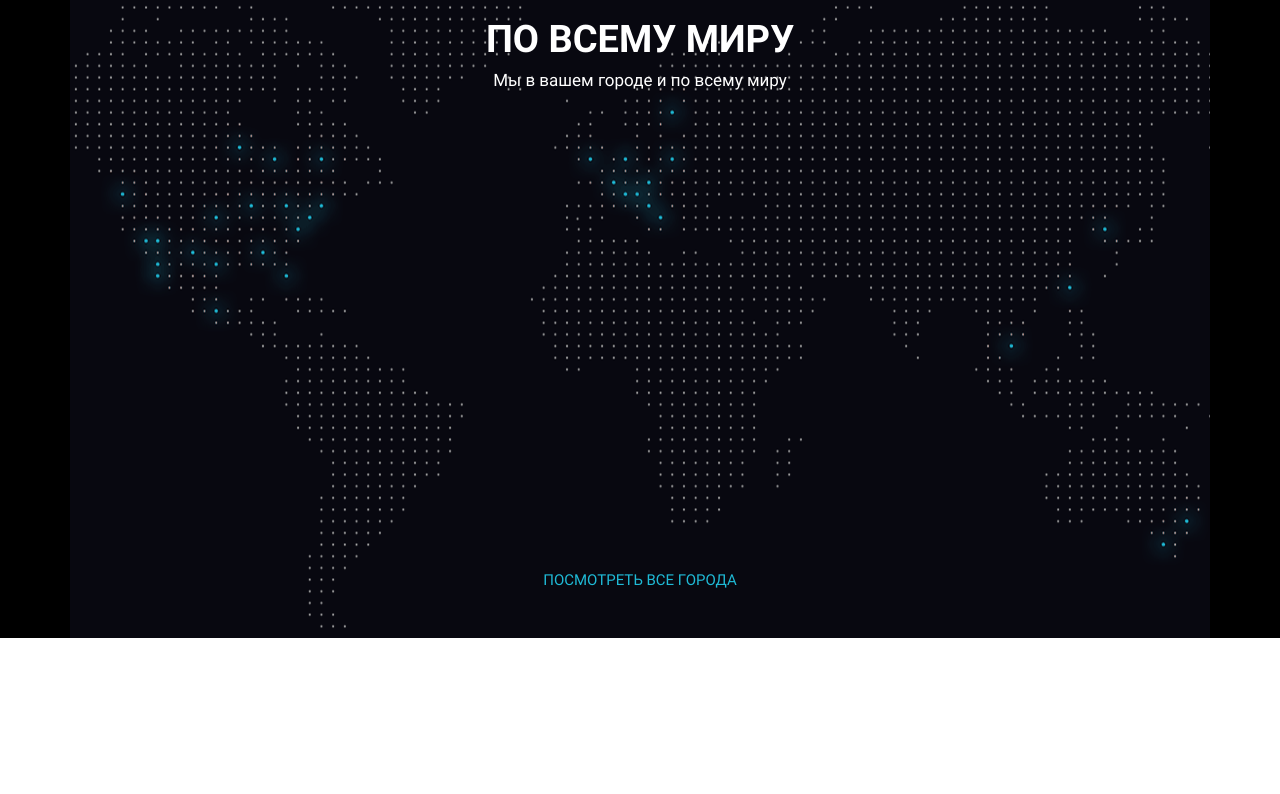
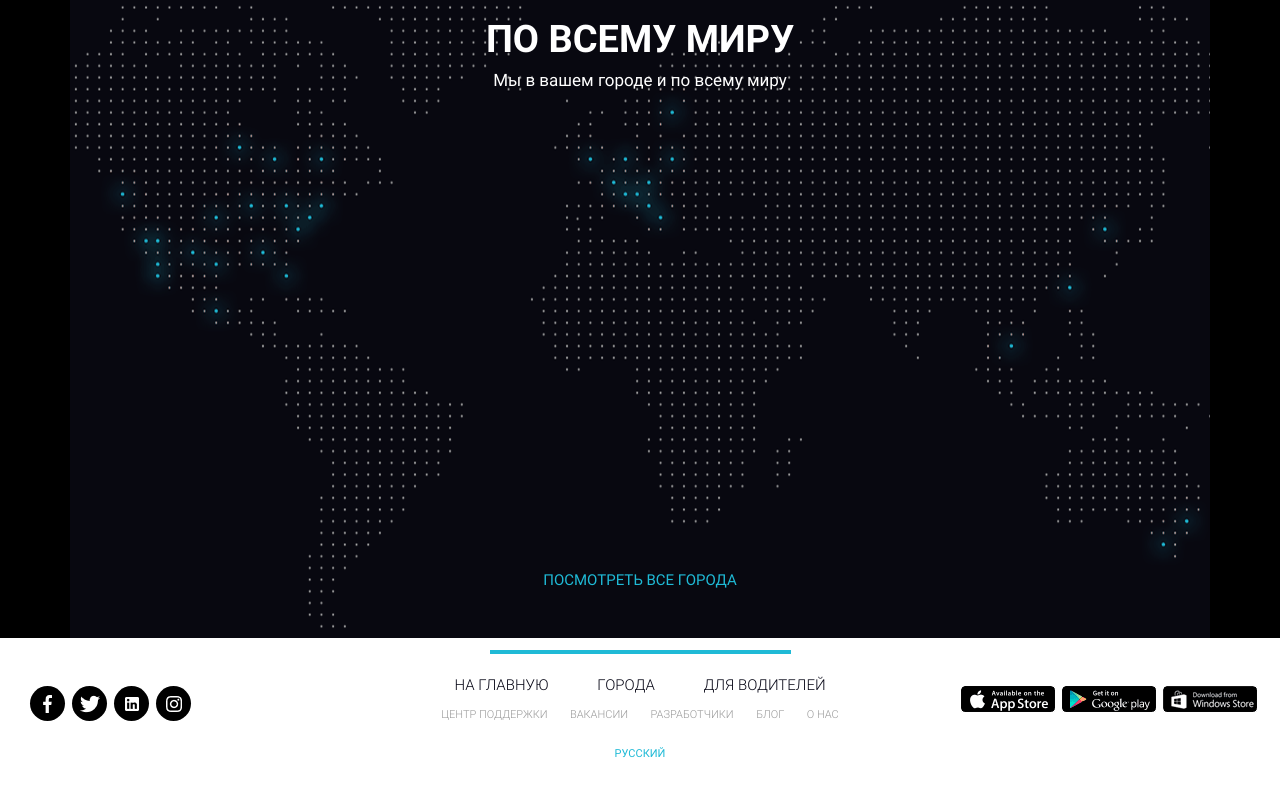
Before and after one commit to vladsfx/uber_training, a plain HTML site: page src/index.html in a window 1280 px wide. Shown: the part 4693-5487 px from the top of the page. Before the commit the page ends 5331 px from the top, so only its background shows below. Drawn offline with Linux system fonts and the light colour scheme.

Commit message:
Добавлениe footer'а

```diff
--- a/src/index.html
+++ b/src/index.html
@@ -318,5 +318,53 @@
 				<button class="map_btn">Посмотреть все города</button>
 			</div>
 		</section>
+
+		<footer>
+			<ul class="social">
+				<li>
+					<a href="#"><div class="social_img"><img src="img/brands/facebook.png" alt="fscebook" /></div></a>
+				</li>
+				<li>
+					<a href="#"><div class="social_img"><img src="img/brands/twitter.png" alt="twitter" /></div></a>
+				</li>
+				<li>
+					<a href="#"><div class="social_img"><img src="img/brands/linkedin.png" alt="linkedin" /></div></a>
+				</li>
+				<li>
+					<a href="#"><div class="social_img"><img src="img/brands/instagram.png" alt="instagram" /></div></a>
+				</li>
+			</ul>
+			<div class="container">
+				<div class="row">
+					<div class="col-md-6 offset-md-3">
+						<div class="line"></div>
+						<ul class="list_head">
+							<li><a href="#">на главную</a></li>
+							<li><a href="#">города</a></li>
+							<li><a href="#">для водителей</a></li>
+						</ul>
+						<ul class="list_subhead">
+							<li><a href="#">центр поддержки</a></li>
+							<li><a href="#">вакансии</a></li>
+							<li><a href="#">разработчики</a></li>
+							<li><a href="#">блог</a></li>
+							<li><a href="#">о нас</a></li>
+						</ul>
+						<div class="lang"><a href="#">русский</a></div>
+					</div>
+				</div>
+			</div>
+			<ul class="shops">
+				<li>
+					<a href="#"><div class="shops_img"><img src="img/brands/app_store.png" alt="fscebook" /></div></a>
+				</li>
+				<li>
+					<a href="#"><div class="shops_img"><img src="img/brands/google_play.png" alt="twitter" /></div></a>
+				</li>
+				<li>
+					<a href="#"><div class="shops_img"><img src="img/brands/windows_store.png" alt="linkedin" /></div></a>
+				</li>
+			</ul>
+		</footer>
 	</body>
 </html>
--- a/src/sass/style.sass
+++ b/src/sass/style.sass
@@ -382,3 +382,88 @@ nav
         transition: .5s all
         &:hover
             background-color: rgba(169, 169, 169, 0.1)
+
+// footer
+footer
+    position: relative
+    height: 156px
+    .line
+        width: 301px
+        height: 4px
+        background-color: #1FBAD6
+        margin: 0 auto
+        margin-top: 12px
+    .list_head
+        display: flex
+        justify-content: space-around
+        padding-inline-start: 0
+        margin-top: 31px
+        padding: 0 60px
+        list-style: none
+        line-height: 0
+        li
+            a
+                color: #070716
+                font-size: 15px
+                font-weight: 300
+                text-transform: uppercase
+                &:hover
+                    color: #8f8f8f
+                    text-decoration: none
+    .list_subhead
+        display: flex
+        justify-content: space-around
+        padding-inline-start: 0
+        margin: 0
+        padding: 0 60px
+        list-style: none
+        li
+            a
+                color: #999
+                font-size: 11px
+                font-weight: 300
+                text-transform: uppercase
+                &:hover
+                    color: #070716
+                    text-decoration: none
+    .lang
+        margin-top: 15px
+        text-align: center
+        a
+            color: #1FBAD6
+            font-size: 11px
+            font-weight: 400
+            text-transform: uppercase
+            &:hover
+                color: #16879b
+                text-decoration: none
+    .social
+        position: absolute
+        display: flex
+        top: 48px
+        left: 23px
+        list-style: none
+        text-decoration: none
+        padding-inline-start: 0
+        &_img
+            display: flex
+            justify-content: center
+            align-items: center
+            width: 35px
+            height: 35px
+            background: $bg_color_black
+            border-radius: 100%
+            &:hover
+                background: #444444
+        li
+            margin-left: 7px
+    .shops
+        position: absolute
+        display: flex
+        top: 48px
+        right: 23px
+        list-style: none
+        text-decoration: none
+        padding-inline-start: 0
+        li
+            margin-left: 7px
```
Also changed, not shown: src/css/style.min.css, src/img/brands/app_store.png (added), src/img/brands/google_play.png (added), src/img/brands/windows_store.png (added), 1 other file.
